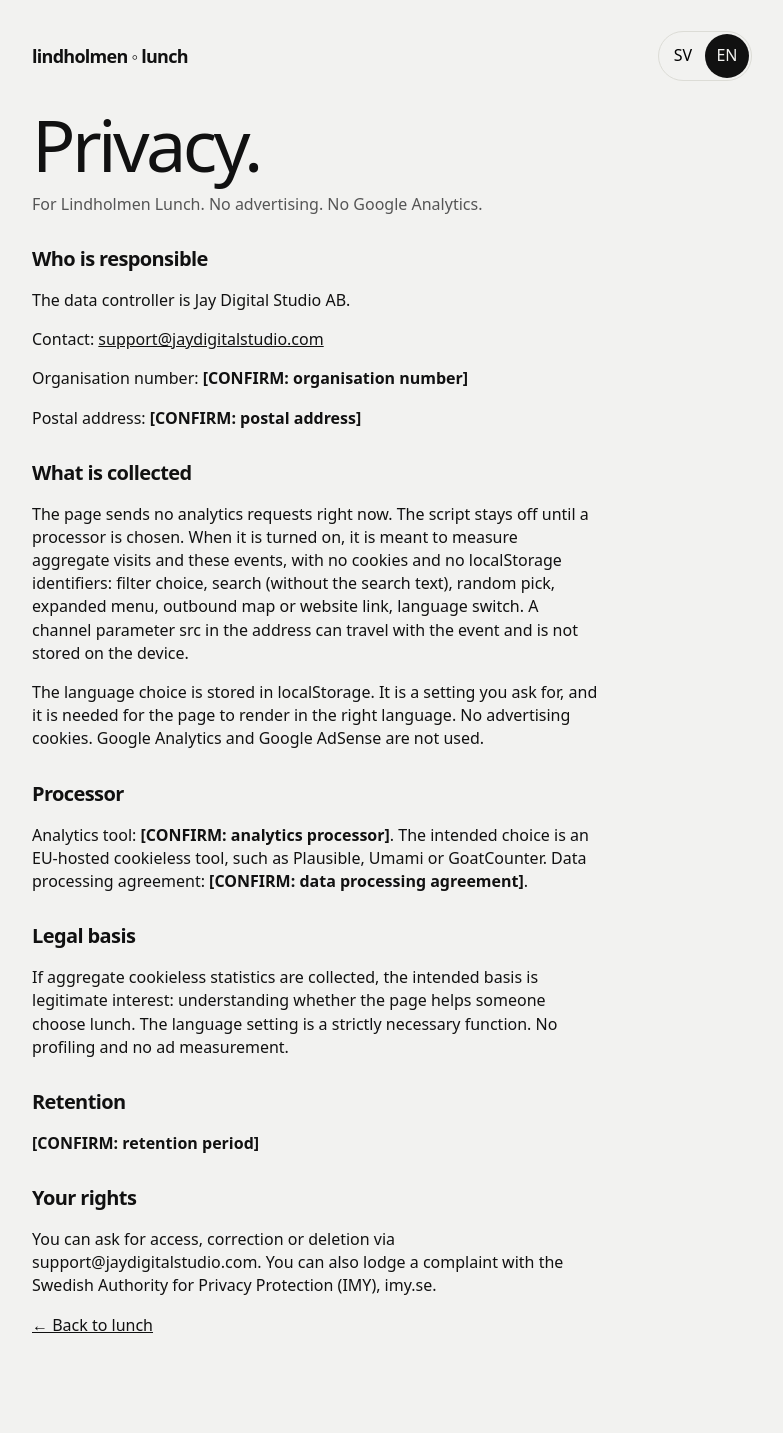
After one commit to designestjay/lindholmen-lunch, a Python web app: template templates/privacy.html in a window 1280 px wide. The commit adds this page. Shown: the whole page, without its empty margins (248-1031 px from the left). Run offline with Jinja, Linux system fonts and the light colour scheme; the template is opened without the code that fills it, so the values that code supplies are empty; some web fonts are replaced.

Commit message:
Point the site at the GitHub Pages URL.
SITE is now https://iamjaydesign.com/lindholmen-lunch, and the index template, privacy page, and sitemap all read from it. Drop the unowned-domain CNAME and the stale root sitemap.

Co-authored-by: designestjay <designestjay@users.noreply.github.com>

```diff
--- a/docs/index.html
+++ b/docs/index.html
@@ -19,14 +19,14 @@
     <meta name="google-site-verification" content="iUNSsOQ8Uw21911zTxrbq0FNyaY7uwQu6iq8XffofsA">
     <title>Lindholmen Lunch</title>
     <meta name="description" content="Lunchmenyer från Lindholmen, uppdateras varje vardag.">
-    <link rel="canonical" href="https://lindholmenlunch.nu/">
+    <link rel="canonical" href="https://iamjaydesign.com/lindholmen-lunch/">
     <link rel="manifest" href="manifest.webmanifest">
     <link rel="icon" href="assets/icon-192.png" sizes="192x192">
     <link rel="apple-touch-icon" href="assets/apple-touch-icon.png">
     <meta property="og:title" content="Lindholmen Lunch">
     <meta property="og:description" content="Lunchmenyer från Lindholmen, uppdateras varje vardag.">
-    <meta property="og:image" content="https://lindholmenlunch.nu/assets/og.png">
-    <meta property="og:url" content="https://lindholmenlunch.nu/">
+    <meta property="og:image" content="https://iamjaydesign.com/lindholmen-lunch/assets/og.png">
+    <meta property="og:url" content="https://iamjaydesign.com/lindholmen-lunch/">
     <meta property="og:type" content="website">
     <meta property="og:locale" content="sv_SE">
     <meta name="twitter:card" content="summary_large_image">
--- a/docs/privacy.html
+++ b/docs/privacy.html
@@ -17,7 +17,7 @@
     <meta name="theme-color" content="#f2f2f0">
     <title>Integritet – Lindholmen Lunch</title>
     <meta name="description" content="Integritetspolicy för Lindholmen Lunch.">
-    <link rel="canonical" href="https://lindholmenlunch.nu/privacy.html">
+    <link rel="canonical" href="https://iamjaydesign.com/lindholmen-lunch/privacy.html">
     <style>
         @font-face {
             font-family: "Onest";
--- a/docs/sitemap.xml
+++ b/docs/sitemap.xml
@@ -1,5 +1,5 @@
 <?xml version="1.0" encoding="UTF-8"?>
 <urlset xmlns="http://www.sitemaps.org/schemas/sitemap/0.9">
-  <url><loc>https://lindholmenlunch.nu/</loc><lastmod>2026-11-13</lastmod></url>
-  <url><loc>https://lindholmenlunch.nu/privacy.html</loc><lastmod>2026-11-13</lastmod></url>
+  <url><loc>https://iamjaydesign.com/lindholmen-lunch/</loc><lastmod>2026-11-13</lastmod></url>
+  <url><loc>https://iamjaydesign.com/lindholmen-lunch/privacy.html</loc><lastmod>2026-11-13</lastmod></url>
 </urlset>
--- a/privacy.html
+++ b/privacy.html
@@ -17,7 +17,7 @@
     <meta name="theme-color" content="#f2f2f0">
     <title>Integritet – Lindholmen Lunch</title>
     <meta name="description" content="Integritetspolicy för Lindholmen Lunch.">
-    <link rel="canonical" href="https://lindholmenlunch.nu/privacy.html">
+    <link rel="canonical" href="https://iamjaydesign.com/lindholmen-lunch/privacy.html">
     <style>
         @font-face {
             font-family: "Onest";
--- a/templates/index.html
+++ b/templates/index.html
@@ -19,14 +19,14 @@
     <meta name="google-site-verification" content="iUNSsOQ8Uw21911zTxrbq0FNyaY7uwQu6iq8XffofsA">
     <title>Lindholmen Lunch</title>
     <meta name="description" content="Lunchmenyer från Lindholmen, uppdateras varje vardag.">
-    <link rel="canonical" href="https://lindholmenlunch.nu/">
+    <link rel="canonical" href="{{ site }}/">
     <link rel="manifest" href="manifest.webmanifest">
     <link rel="icon" href="assets/icon-192.png" sizes="192x192">
     <link rel="apple-touch-icon" href="assets/apple-touch-icon.png">
     <meta property="og:title" content="Lindholmen Lunch">
     <meta property="og:description" content="Lunchmenyer från Lindholmen, uppdateras varje vardag.">
-    <meta property="og:image" content="https://lindholmenlunch.nu/assets/og.png">
-    <meta property="og:url" content="https://lindholmenlunch.nu/">
+    <meta property="og:image" content="{{ site }}/assets/og.png">
+    <meta property="og:url" content="{{ site }}/">
     <meta property="og:type" content="website">
     <meta property="og:locale" content="sv_SE">
     <meta name="twitter:card" content="summary_large_image">
--- /dev/null
+++ b/templates/privacy.html
@@ -0,0 +1,141 @@
+<!DOCTYPE html>
+<html lang="sv">
+<head>
+    <script>
+        (function () {
+            var lang = "sv";
+            try {
+                var stored = localStorage.getItem("language");
+                if (stored === "sv" || stored === "en") lang = stored;
+                else if ((navigator.language || "").toLowerCase().indexOf("sv") !== 0) lang = "en";
+            } catch (e) {}
+            document.documentElement.lang = lang;
+        })();
+    </script>
+    <meta charset="UTF-8">
+    <meta name="viewport" content="width=device-width, initial-scale=1, viewport-fit=cover">
+    <meta name="theme-color" content="#f2f2f0">
+    <title>Integritet – Lindholmen Lunch</title>
+    <meta name="description" content="Integritetspolicy för Lindholmen Lunch.">
+    <link rel="canonical" href="{{ site }}/privacy.html">
+    <style>
+        @font-face {
+            font-family: "Onest";
+            font-style: normal;
+            font-weight: 500;
+            font-display: swap;
+            src: url("assets/fonts/onest-latin-500.woff2") format("woff2");
+            unicode-range: U+0000-00FF, U+0131, U+0152-0153, U+02BB-02BC, U+02C6, U+02DA, U+02DC, U+2000-206F, U+20AC, U+2191, U+2193, U+2212, U+2215, U+FEFF, U+FFFD;
+        }
+        @font-face {
+            font-family: "Onest";
+            font-style: normal;
+            font-weight: 600;
+            font-display: swap;
+            src: url("assets/fonts/onest-latin-600.woff2") format("woff2");
+            unicode-range: U+0000-00FF, U+0131, U+0152-0153, U+02BB-02BC, U+02C6, U+02DA, U+02DC, U+2000-206F, U+20AC, U+2191, U+2193, U+2212, U+2215, U+FEFF, U+FFFD;
+        }
+        :root {
+            --bg: #f2f2f0;
+            --ink: #111111;
+            --ink-2: #555555;
+            --line: #dcdcd6;
+            --accent: #c8ff36;
+            --on-accent: #111111;
+            --font: "Onest", system-ui, sans-serif;
+            --gutter: clamp(14px, 2.4vw, 38px);
+        }
+        * { box-sizing: border-box; }
+        html, body { margin: 0; overflow-x: clip; }
+        body {
+            font-family: var(--font);
+            background: var(--bg);
+            color: var(--ink);
+            font-size: 16px;
+            line-height: 1.45;
+        }
+        ::selection { background: var(--accent); color: var(--on-accent); }
+        :focus-visible { outline: 2px solid var(--accent); outline-offset: 2px; }
+        html[lang="sv"] .en, html[lang="en"] .sv { display: none !important; }
+        a { color: inherit; }
+        .wrap { width: min(720px, calc(100% - (var(--gutter) * 2))); margin: 0 auto; padding: 28px 0 80px; }
+        header { display: flex; justify-content: space-between; align-items: center; gap: 12px; min-height: 56px; }
+        .wordmark { font-weight: 600; letter-spacing: -0.04em; text-decoration: none; font-size: 18px; }
+        .lang { display: flex; border: 1px solid var(--line); border-radius: 999px; padding: 2px; }
+        .lang button {
+            appearance: none;
+            border: 0;
+            background: transparent;
+            min-width: 44px;
+            min-height: 44px;
+            border-radius: 999px;
+            font: inherit;
+            font-weight: 500;
+            cursor: pointer;
+        }
+        .lang button[aria-pressed="true"] { background: var(--ink); color: #f2f2f0; }
+        h1 { font-size: clamp(40px, 8vw, 72px); letter-spacing: -0.05em; line-height: 0.9; font-weight: 500; margin: 28px 0 16px; }
+        h2 { font-size: 20px; letter-spacing: -0.03em; margin: 28px 0 8px; }
+        p, li { max-width: 62ch; }
+        .muted { color: var(--ink-2); }
+        .placeholder { font-weight: 600; }
+        ul { padding-left: 1.1em; }
+    </style>
+</head>
+<body>
+    <div class="wrap">
+        <header>
+            <a class="wordmark" href="index.html">lindholmen ◦ lunch</a>
+            <div class="lang" role="group" id="lang-toggle">
+                <button type="button" data-lang="sv" aria-pressed="true">SV</button>
+                <button type="button" data-lang="en" aria-pressed="false">EN</button>
+            </div>
+        </header>
+
+        <h1><span class="sv" lang="sv">Integritet.</span><span class="en" lang="en">Privacy.</span></h1>
+        <p class="muted"><span class="sv" lang="sv">För Lindholmen Lunch. Ingen annonsering. Ingen Google Analytics.</span><span class="en" lang="en">For Lindholmen Lunch. No advertising. No Google Analytics.</span></p>
+
+        <h2><span class="sv" lang="sv">Vem som ansvarar</span><span class="en" lang="en">Who is responsible</span></h2>
+        <p><span class="sv" lang="sv">Personuppgiftsansvarig är Jay Digital Studio AB.</span><span class="en" lang="en">The data controller is Jay Digital Studio AB.</span></p>
+        <p><span class="sv" lang="sv">Kontakt: <a href="mailto:support@jaydigitalstudio.com">support@jaydigitalstudio.com</a></span><span class="en" lang="en">Contact: <a href="mailto:support@jaydigitalstudio.com">support@jaydigitalstudio.com</a></span></p>
+        <p><span class="sv" lang="sv">Organisationsnummer: <span class="placeholder">[CONFIRM: organisation number]</span></span><span class="en" lang="en">Organisation number: <span class="placeholder">[CONFIRM: organisation number]</span></span></p>
+        <p><span class="sv" lang="sv">Postadress: <span class="placeholder">[CONFIRM: postal address]</span></span><span class="en" lang="en">Postal address: <span class="placeholder">[CONFIRM: postal address]</span></span></p>
+
+        <h2><span class="sv" lang="sv">Vad som samlas in</span><span class="en" lang="en">What is collected</span></h2>
+        <p><span class="sv" lang="sv">Sidan skickar inga analysanrop just nu. Skriptet ligger kvar avstängt tills en behandlare är vald. När det slås på är det tänkt att mäta aggregerade besök och dessa händelser, utan kakor och utan identifierare i localStorage: filterval, sökning (utan söktexten), slumpval, utfälld meny, utlänk till karta eller webb, språkbyte. En kanalparameter <span class="mono">src</span> i adressen kan följa med i händelsen och sparas inte på enheten.</span><span class="en" lang="en">The page sends no analytics requests right now. The script stays off until a processor is chosen. When it is turned on, it is meant to measure aggregate visits and these events, with no cookies and no localStorage identifiers: filter choice, search (without the search text), random pick, expanded menu, outbound map or website link, language switch. A channel parameter <span class="mono">src</span> in the address can travel with the event and is not stored on the device.</span></p>
+        <p><span class="sv" lang="sv">Språkvalet sparas i localStorage. Det är en inställning du själv ber om, och den behövs för att sidan ska visas på rätt språk. Inga reklamkakor. Google Analytics och Google AdSense används inte.</span><span class="en" lang="en">The language choice is stored in localStorage. It is a setting you ask for, and it is needed for the page to render in the right language. No advertising cookies. Google Analytics and Google AdSense are not used.</span></p>
+
+        <h2><span class="sv" lang="sv">Behandlare</span><span class="en" lang="en">Processor</span></h2>
+        <p><span class="sv" lang="sv">Analysverktyg: <span class="placeholder">[CONFIRM: analytics processor]</span>. Tänkt val är ett EU-baserat verktyg utan kakor, till exempel Plausible, Umami eller GoatCounter. Personuppgiftsbiträdesavtal: <span class="placeholder">[CONFIRM: data processing agreement]</span>.</span><span class="en" lang="en">Analytics tool: <span class="placeholder">[CONFIRM: analytics processor]</span>. The intended choice is an EU-hosted cookieless tool, such as Plausible, Umami or GoatCounter. Data processing agreement: <span class="placeholder">[CONFIRM: data processing agreement]</span>.</span></p>
+
+        <h2><span class="sv" lang="sv">Rättslig grund</span><span class="en" lang="en">Legal basis</span></h2>
+        <p><span class="sv" lang="sv">När aggregerad, kakfri statistik väl samlas in är den tänkta grunden berättigat intresse: att förstå om sidan hjälper någon att välja lunch. Språkvalet är en nödvändig funktion. Ingen profilering och ingen annonsmätning.</span><span class="en" lang="en">If aggregate cookieless statistics are collected, the intended basis is legitimate interest: understanding whether the page helps someone choose lunch. The language setting is a strictly necessary function. No profiling and no ad measurement.</span></p>
+
+        <h2><span class="sv" lang="sv">Lagringstid</span><span class="en" lang="en">Retention</span></h2>
+        <p><span class="placeholder">[CONFIRM: retention period]</span></p>
+
+        <h2><span class="sv" lang="sv">Dina rättigheter</span><span class="en" lang="en">Your rights</span></h2>
+        <p><span class="sv" lang="sv">Du kan begära tillgång, rättelse eller radering via support@jaydigitalstudio.com. Du kan också lämna klagomål till Integritetsskyddsmyndigheten (IMY), imy.se.</span><span class="en" lang="en">You can ask for access, correction or deletion via support@jaydigitalstudio.com. You can also lodge a complaint with the Swedish Authority for Privacy Protection (IMY), imy.se.</span></p>
+
+        <p><a href="index.html"><span class="sv" lang="sv">← Till lunchmenyn</span><span class="en" lang="en">← Back to lunch</span></a></p>
+    </div>
+    <script>
+        (function () {
+            function apply(lang) {
+                document.documentElement.lang = lang;
+                document.querySelectorAll("[data-lang]").forEach(function (btn) {
+                    btn.setAttribute("aria-pressed", btn.getAttribute("data-lang") === lang ? "true" : "false");
+                });
+            }
+            apply(document.documentElement.lang);
+            document.querySelectorAll("[data-lang]").forEach(function (btn) {
+                btn.addEventListener("click", function () {
+                    var lang = btn.getAttribute("data-lang");
+                    try { localStorage.setItem("language", lang); } catch (e) {}
+                    apply(lang);
+                });
+            });
+        })();
+    </script>
+</body>
+</html>
```
Also changed, not shown: flyer.html (+6 -6 lines), generate_html.py (+25 -1 lines), sitemap.xml (deleted, +0 -9 lines), .github/workflows/update-and-deploy.yml, README.md, 2 other files.
